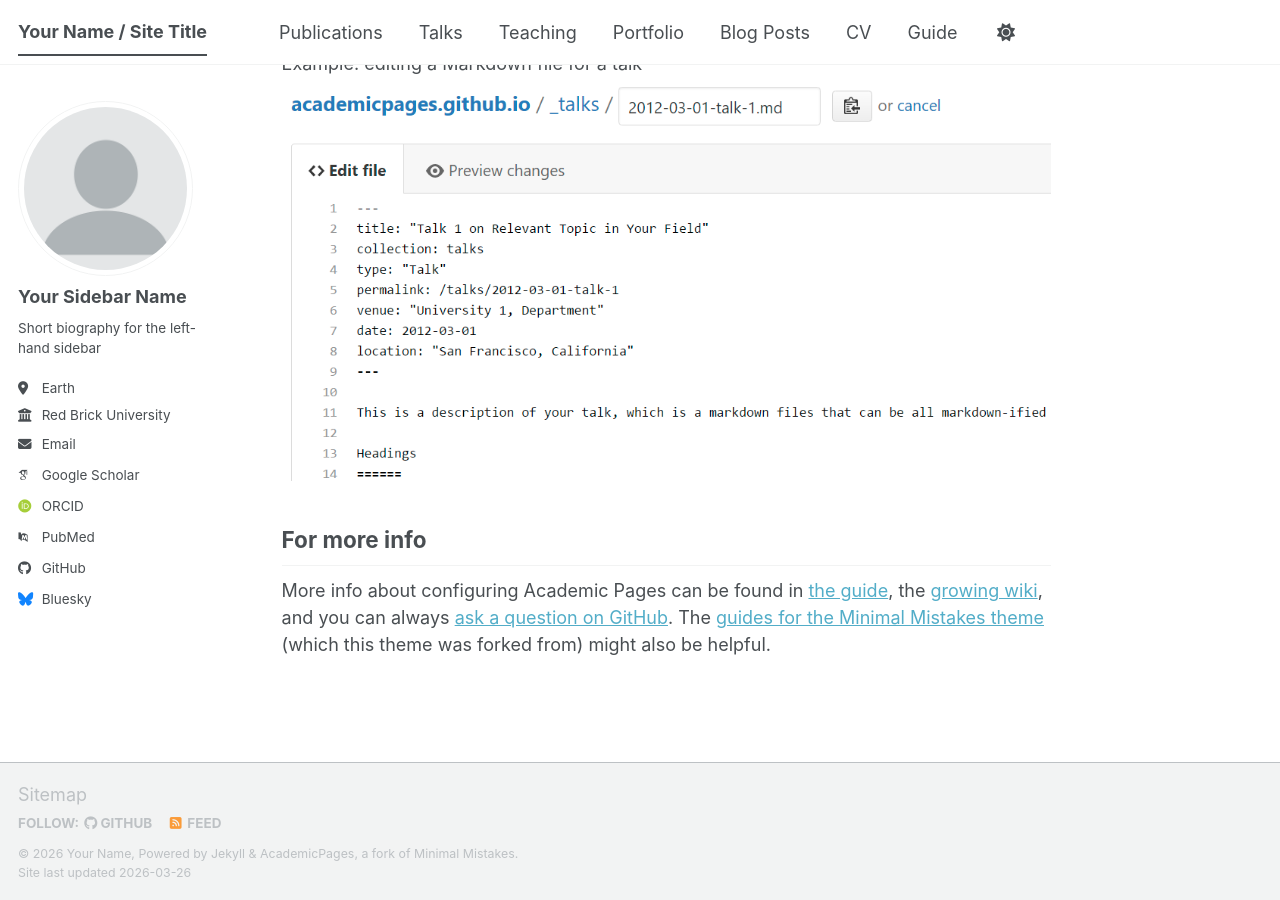
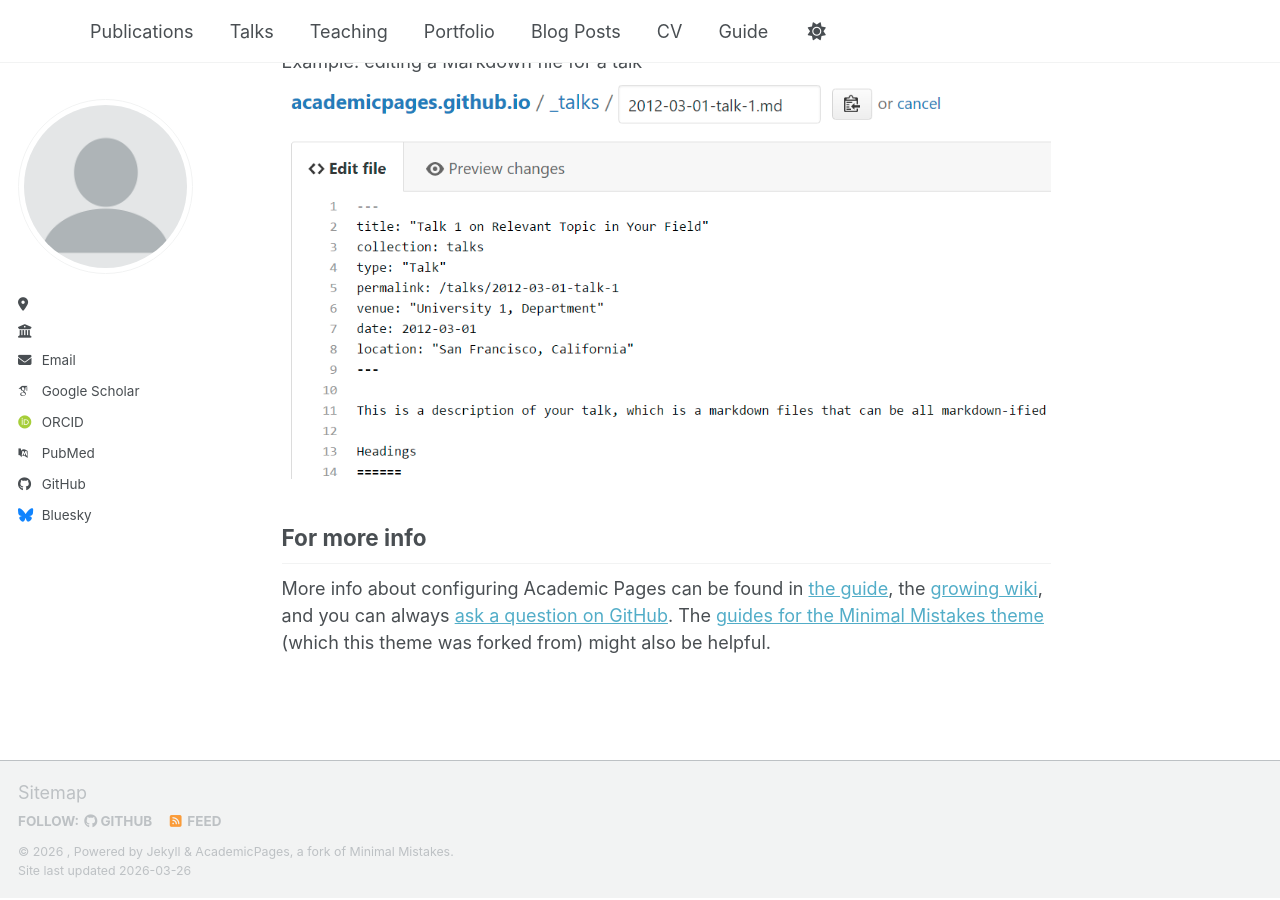
Before and after one commit to braydenrudisill/braydenrudisill.github.io, a Jekyll site: the page built from _pages/about.md, in a window 1280 px wide and 900 px high, scrolled down 2720 px. Built offline with Jekyll 4.4.1, drawn with Linux system fonts in a browser that asks for light colours; some web fonts are replaced; a script bundle is joined from its source files by our own code; library files that are not in the unit come from our copies.

Commit message:
Update _config.yml

```diff
--- a/_config.yml
+++ b/_config.yml
@@ -9,11 +9,11 @@
 # Basic Site Settings
 locale                   : "en-US"
 site_theme               : "default" # The available themes options are "default", "air", "sunrise", "mint", "dirt" and "contrast"
-title                    : "Your Name / Site Title"
+title                    : ""
 title_separator          : "-"
-name                     : &name "Your Name"
-description              : &description "Your Name's academic portfolio"   # Update this with a general description of your site, this is the default if not overridden by a page
-url                      : https://academicpages.github.io # The base hostname & protocol for your site e.g. "https://[your GitHub username].github.io",
+name                     : &name ""
+description              : &description ""   # Update this with a general description of your site, this is the default if not overridden by a page
+url                      : https://braydenrudisill.github.io # The base hostname & protocol for your site e.g. "https://[your GitHub username].github.io",
                                                            # or if you already have some other page hosted on Github then use "https://[your GitHub username].github.io/[Your Repo Name]"
 baseurl                  : "" # the subpath of your site, e.g. "/blog"
 repository               : "academicpages/academicpages.github.io"
@@ -24,24 +24,24 @@
 author:
   # Biographic information
   avatar           : "profile.png"
-  name             : "Your Sidebar Name"
+  name             : ""
   pronouns         : # example: "she/her"
-  bio              : "Short biography for the left-hand sidebar"
-  location         : "Earth"
-  employer         : "Red Brick University"
+  bio              : ""
+  location         : ""
+  employer         : ""
   uri              : # URL
-  email            : "none@example.org"
+  email            : ""
 
   # Academic websites
   academia         : # URL
   arxiv            : # URL - Update with the correct link to your profile
-  googlescholar    : "https://scholar.google.com/citations?user=PS_CX0AAAAAJ"
+  googlescholar    : ""
   inspire-hep      : # URL
   impactstory      : # URL
-  orcid            : "https://orcid.org/yourorcidurl"
+  orcid            : ""
   semantic         : # URL
   ssrn             : # URL
-  pubmed           : "https://www.ncbi.nlm.nih.gov/pubmed/?term=john+snow"
+  pubmed           : ""
   researchgate     : # URL
   scopus           : # URL
   zotero           : # URL
```
